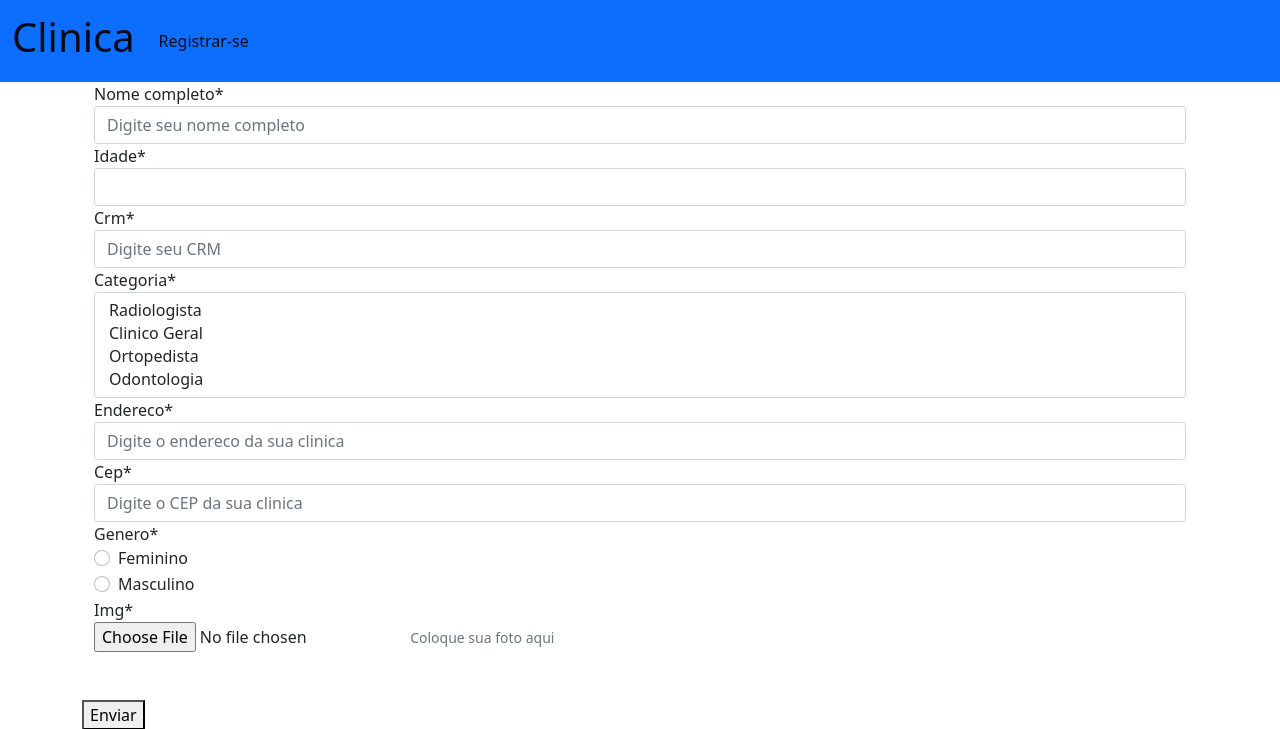
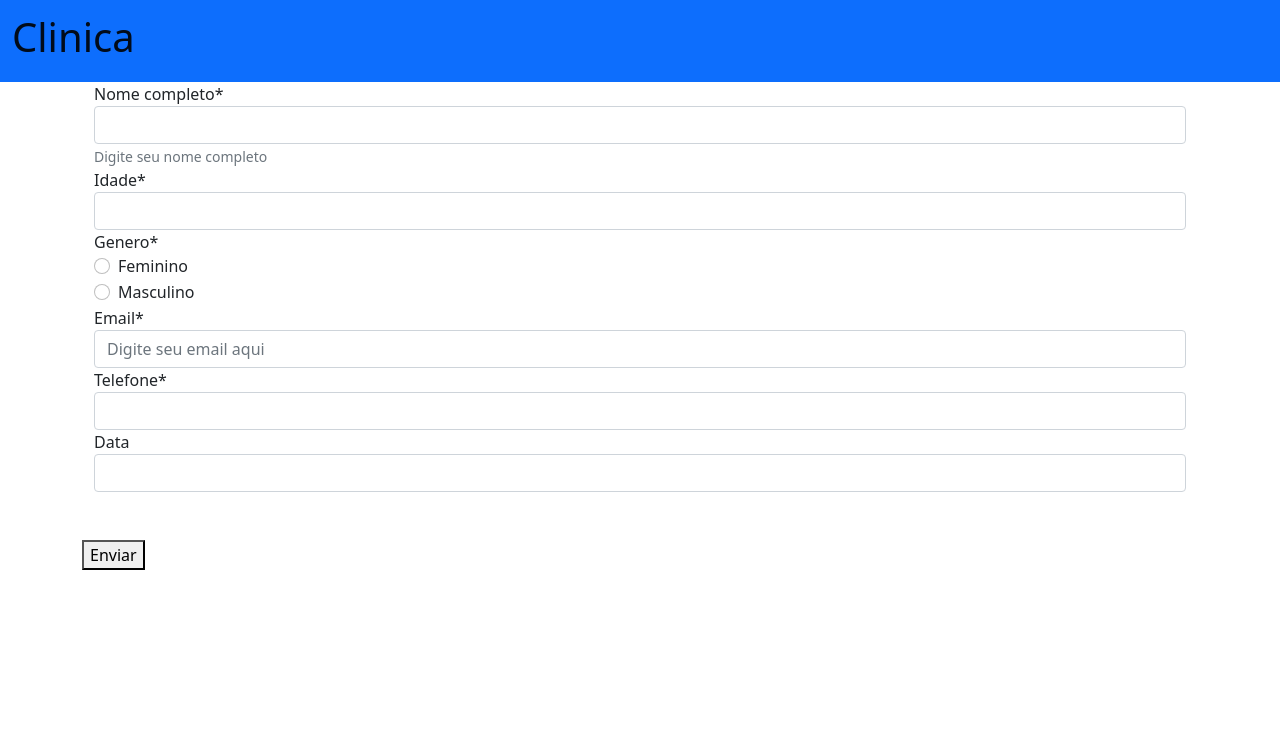
Before and after one commit to Chagas011/Exames-consulta, a Django app: page /register/formulario/ in a window 1280 px wide. Shown: the top 729 px of the page. Run offline with Django 4.2, Linux system fonts and the light colour scheme; some libraries are stand-ins or nearby versions.

Commit message:
Formulario Paciente

```diff
--- a/consulta/models.py
+++ b/consulta/models.py
@@ -30,3 +30,16 @@ class Medico(models.Model):
 
     def __str__(self) -> str:
         return self.nome_completo
+
+
+class Paciente(models.Model):
+
+    nome_completo = models.CharField(max_length=75)
+    idade = models.CharField(max_length=20)
+    genero = models.CharField(max_length=20)
+    email = models.EmailField()
+    telefone = models.CharField(max_length=9)
+    data = models.DateField()
+
+    def __str__(self) -> str:
+        return self.nome_completo
--- a/consulta/templates/consulta/pages/medico.html
+++ b/consulta/templates/consulta/pages/medico.html
@@ -17,6 +17,8 @@
               <p class="card-text">Idade: {{medico.idade}}</p>
               <p class="card-text">Endereco: {{medico.endereco}}</p>
               <p class="card-text">CEP: {{medico.cep}}</p>
+              <p class="card-text"> <a href="{% url 'formu:formulario' %}" class="text-decoration-none">Clique aqui para agendar consulta</a></p>
+
             </div>
           </div>
         </div>
--- /dev/null
+++ b/forms/meus_forms/__init__.py
@@ -0,0 +1,3 @@
+# flake8: noqa
+from .formulario_medico import CadastroMedico
+from .formulario_paciente import CadastroPaciente
--- /dev/null
+++ b/forms/meus_forms/formulario_paciente.py
@@ -0,0 +1,39 @@
+
+from consulta.models import Paciente
+from django import forms
+
+
+class CadastroPaciente(forms.ModelForm):
+    nome_completo = forms.CharField(
+        required=True,
+        help_text='Digite seu nome completo',
+        error_messages={'required': 'Campo obrigatorio'}
+    )
+
+    idade = forms.CharField(
+        required=True,
+        widget=forms.NumberInput,
+        error_messages={'required': 'Campo obrigatorio'}
+    )
+    email = forms.CharField(
+        required=True,
+        widget=forms.EmailInput(attrs={
+            'placeholder': 'Digite seu email aqui'})
+    )
+
+    sexos = [('Feminino', 'Feminino'), ('Masculino', 'Masculino')]
+    genero = forms.ChoiceField(
+        required=True,
+        widget=forms.RadioSelect,
+        choices=sexos,
+    )
+    data = forms.DateField(
+        input_formats='%m/%d/%Y',
+        required=False,
+        widget=forms.TextInput,
+    )
+
+    class Meta:
+        model = Paciente
+        fields = 'nome_completo', 'idade', 'genero',\
+            'email', 'telefone', 'data',
--- a/forms/templates/forms/pages/formulario.html
+++ b/forms/templates/forms/pages/formulario.html
@@ -4,7 +4,6 @@
 {% block conteudo %}
 
 <div class="container">
-    {{medico.nome_completo}}
     <form enctype="multipart/form-data" action="{{form_action}}" method="post">
     {% csrf_token %}
     <div class="container">
--- a/forms/views.py
+++ b/forms/views.py
@@ -3,17 +3,17 @@ from django.http import Http404
 from django.shortcuts import redirect, render
 from django.urls import reverse
 
-from forms.forms import CadastroMedico
+from .meus_forms import CadastroPaciente
+
 # Create your views here.
 
 
 def formulario(request):
     register_form_data = request.session.get('register_form_data')
 
-    form = CadastroMedico(register_form_data)
+    form = CadastroPaciente(register_form_data)
     return render(request, 'forms/pages/formulario.html', context={
         'forms': form,
-
         'form_action': reverse('formu:create'),
     })
 
@@ -25,7 +25,7 @@ def verifica_formulario(request):
 
     POST = request.POST
     request.session['register_form_data'] = POST
-    form = CadastroMedico(POST, request.FILES)
+    form = CadastroPaciente(POST, request.FILES)
 
     if form.is_valid():
         user = form.save(commit=False)
--- a/template_global/partials/_cards.html
+++ b/template_global/partials/_cards.html
@@ -18,7 +18,7 @@
             <p class="card-text">CRM: {{medico.crm}}</p>
           </a>
 
-          <a href="{% url 'clinica:medico' medico.id %}" class="btn btn-primary text-decoration-none">Ver mais</a>
+          <a href="{% url 'clinica:medico' medico.id %}" class="btn btn-primary text-decoration-none">Agendar consulta</a>
         </div>
       </div>
     </div>
--- a/template_global/partials/_nav.html
+++ b/template_global/partials/_nav.html
@@ -4,14 +4,6 @@
     <button class="navbar-toggler" type="button" data-bs-toggle="collapse" data-bs-target="#navbarSupportedContent" aria-controls="navbarSupportedContent" aria-expanded="false" aria-label="Toggle navigation">
       <span class="navbar-toggler-icon"></span>
     </button>
-    <div class="collapse navbar-collapse d-flex" id="navbarSupportedContent">
-      <ul class="navbar-nav me-2 mb-2 mb-lg-0 ">
-        <li class="nav-item d-flex me-2">
-          <a class="nav-link active " aria-current="page" href="{% url 'formu:formulario' %}">Registrar-se</a>
-        </li>
-      </ul>
 
-
-    </div>
   </div>
 </nav>
```
Also changed, not shown: consulta/admin.py (+6 -1 lines), consulta/migrations/0003_paciente.py (added), consulta/migrations/0004_alter_paciente_data.py (added), consulta/migrations/0005_alter_paciente_data.py (added), db.sqlite3, forms/meus_forms/formulario_medico.py (renamed from forms/forms.py).
